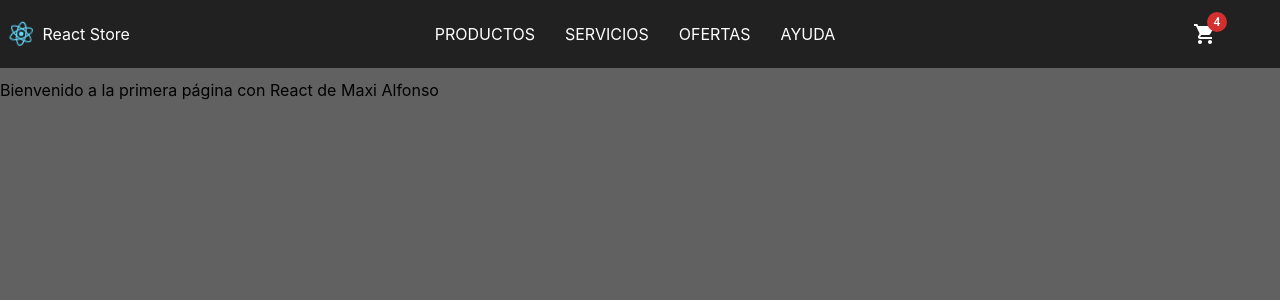
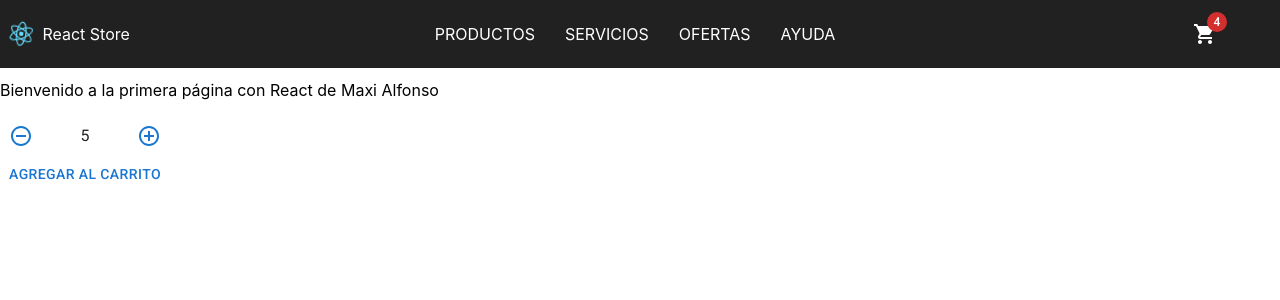
Before and after one commit to maxialfonso/curso-coderhouse, a React (Create React App) app: page / in a window 1280 px wide. Shown: the top 300 px of the page. Built offline with nearby package versions, Linux system fonts and the light colour scheme.

Commit message:
Se crea el componente ItemCount

```diff
--- /dev/null
+++ b/src/components/ItemCount/ItemCount.jsx
@@ -0,0 +1,61 @@
+import React, { useState } from 'react';
+import "./itemCount.css";
+import { IconButton, Grid, Button, Input } from '@mui/material';
+import AddCircleOutlineIcon from '@mui/icons-material/AddCircleOutline';
+import RemoveCircleOutlineIcon from '@mui/icons-material/RemoveCircleOutline';
+
+const ItemCount = ({ stock, init }) => {
+
+    const [cantidad, setCantidad] = useState(init);
+
+    function restarCantidad() {
+        const resultado = cantidad - 1;
+        if (resultado < 0) {
+            return;
+        } else {
+            setCantidad(cantidad - 1);
+        }
+    }
+
+    function sumarCantidad() {
+        const resultado = cantidad + 1;
+        if (resultado > stock) {
+            return;
+        } else {
+            setCantidad(cantidad + 1);
+        }
+    }
+
+    return (
+        <Grid container>
+            <Grid className='flex' item xs={3}>
+                <IconButton onClick={restarCantidad} color="primary" component="span">
+                    <RemoveCircleOutlineIcon />
+                </IconButton>
+            </Grid>
+            <Grid className='flex' item xs={6}>
+                <Input
+                    value={cantidad}
+                    variant='standard'
+                    disableUnderline
+                    inputProps={{
+                        readOnly: true,
+                        style: { textAlign: 'center' }
+                    }}
+                />
+            </Grid>
+            <Grid className='flex' item xs={3}>
+                <IconButton onClick={sumarCantidad} color="primary" component="span">
+                    <AddCircleOutlineIcon />
+                </IconButton>
+            </Grid>
+            <Grid className='flex' item xs={12}>
+                <Button color="primary">
+                    Agregar al carrito
+                </Button>
+            </Grid>
+        </Grid>
+    )
+}
+
+export default ItemCount
--- /dev/null
+++ b/src/components/ItemCount/itemCount.css
@@ -0,0 +1,5 @@
+.flex{
+    display: flex;
+    justify-content: center;
+    align-content: center;
+}
--- a/src/components/ItemListContainer/ItemListContainer.jsx
+++ b/src/components/ItemListContainer/ItemListContainer.jsx
@@ -1,8 +1,16 @@
+import { Box } from '@mui/material'
 import React from 'react'
+import ItemCount from '../ItemCount/ItemCount'
 
-const ItemListContainer = ({saludo}) => {
+
+const ItemListContainer = ({ saludo }) => {
   return (
-    <p>{saludo}</p>
+    <>
+      <p>{saludo}</p>
+      <Box sx={{ width: "170px" }}>
+        <ItemCount stock={10} init={5}/>
+      </Box>
+    </>
   )
 }
 
--- a/src/index.css
+++ b/src/index.css
@@ -11,7 +11,6 @@ body {
     sans-serif;
   -webkit-font-smoothing: antialiased;
   -moz-osx-font-smoothing: grayscale;
-  background: #616161;
 }
 
 code {
```
